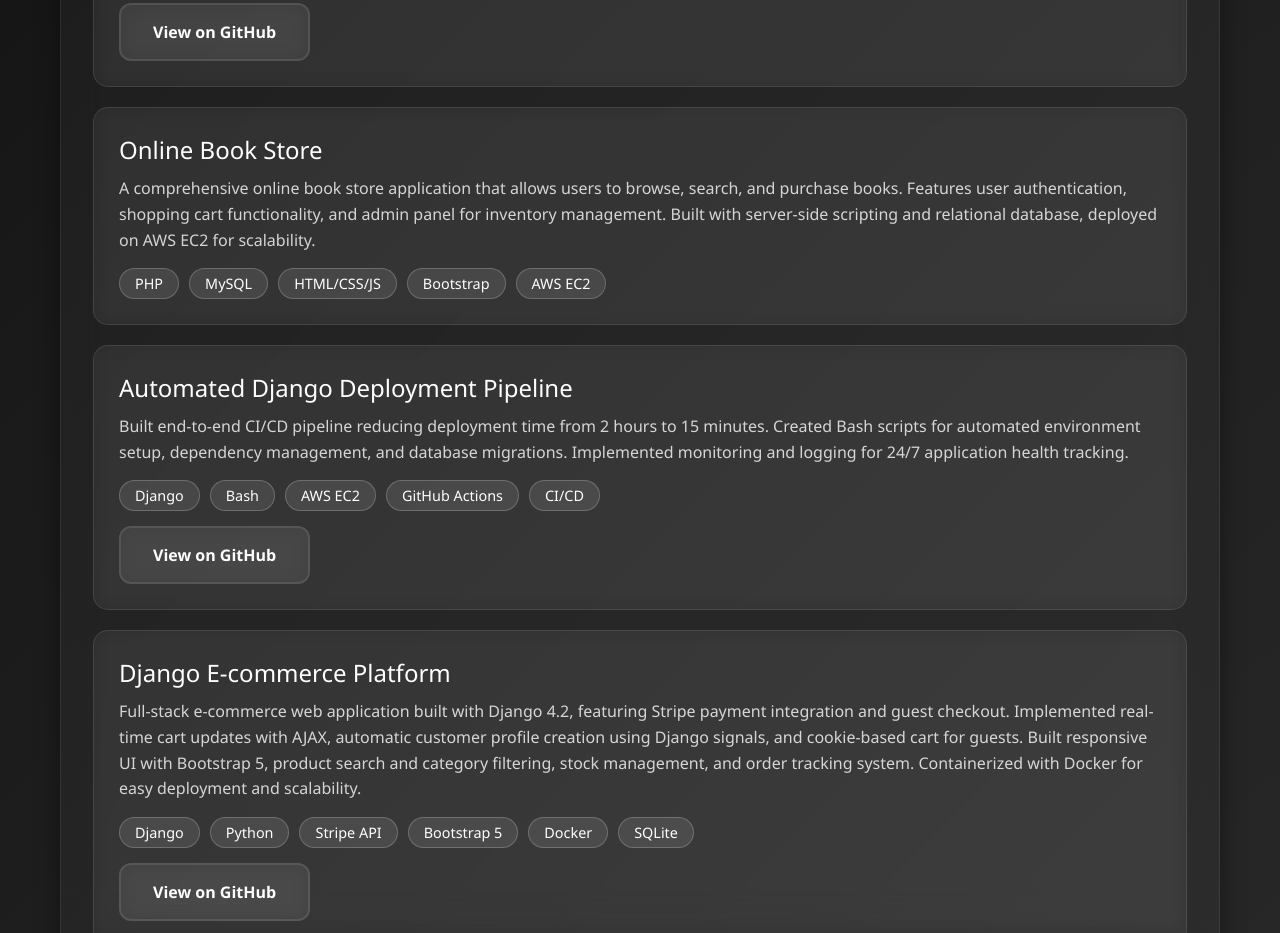
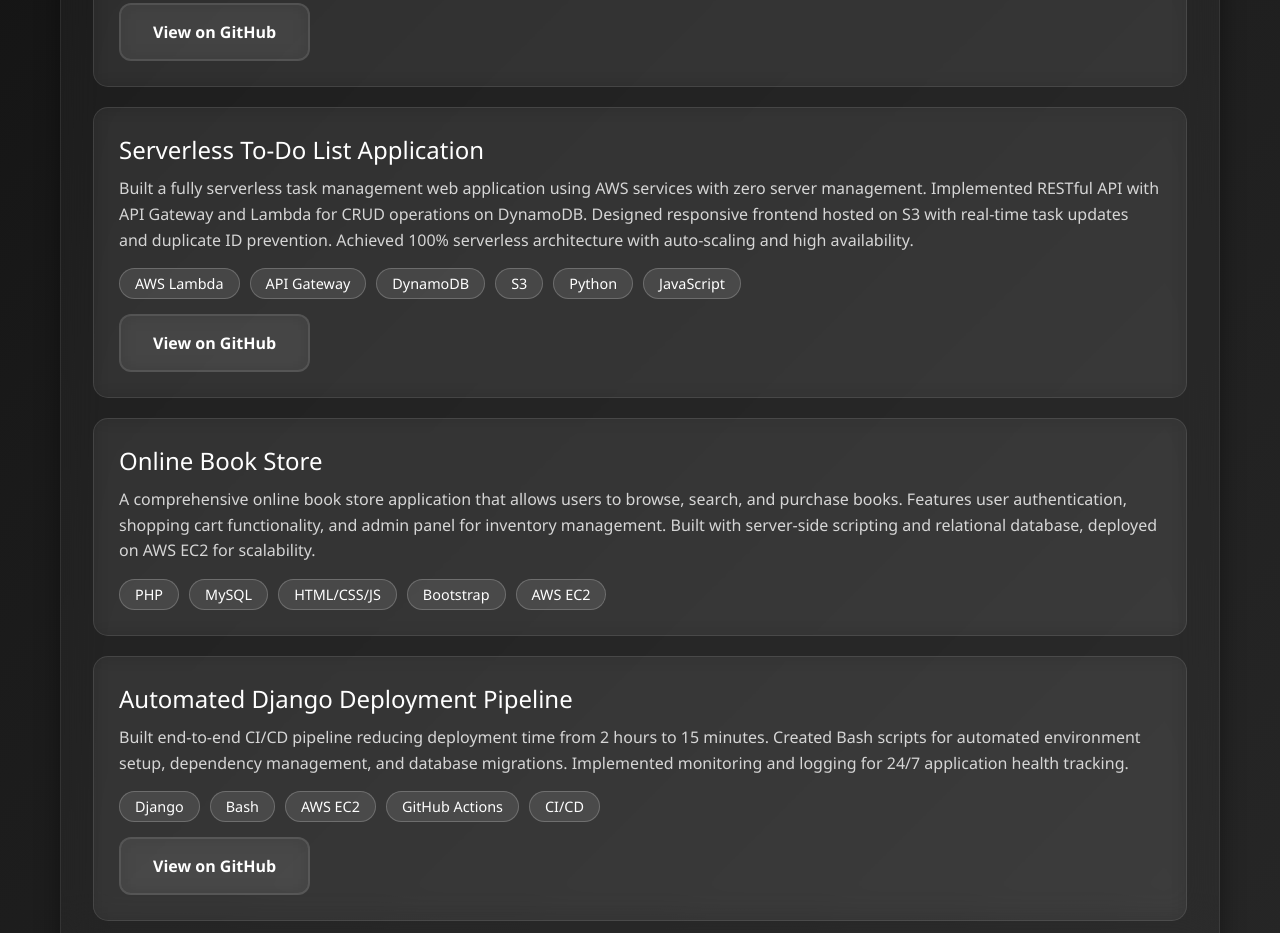
Before and after one commit to Dhruv-Mali/portfolio-resume, a plain HTML site: page index.html in a window 1280 px wide. Shown: the part 2279-3212 px from the top of the page. Drawn offline with Linux system fonts and the light colour scheme.

Commit message:
Add Serverless To-Do List Application to projects section

```diff
--- a/index.html
+++ b/index.html
@@ -936,6 +936,25 @@
             </div>
 
             <div class="project-card">
+                <div class="project-title">Serverless To-Do List Application</div>
+                <div class="project-description">
+                    Built a fully serverless task management web application using AWS services with zero server management.
+                    Implemented RESTful API with API Gateway and Lambda for CRUD operations on DynamoDB.
+                    Designed responsive frontend hosted on S3 with real-time task updates and duplicate ID prevention.
+                    Achieved 100% serverless architecture with auto-scaling and high availability.
+                </div>
+                <div class="project-tags">
+                    <span class="tag">AWS Lambda</span>
+                    <span class="tag">API Gateway</span>
+                    <span class="tag">DynamoDB</span>
+                    <span class="tag">S3</span>
+                    <span class="tag">Python</span>
+                    <span class="tag">JavaScript</span>
+                </div>
+                <a href="https://github.com/Dhruv-Mali/Serverless-To-Do-List-Application.git" target="_blank" class="btn btn-secondary" style="margin-top: 15px; display: inline-flex;">View on GitHub</a>
+            </div>
+
+            <div class="project-card">
                 <div class="project-title">Online Book Store</div>
                 <div class="project-description">
                     A comprehensive online book store application that allows users to browse, search, and purchase books.
```
